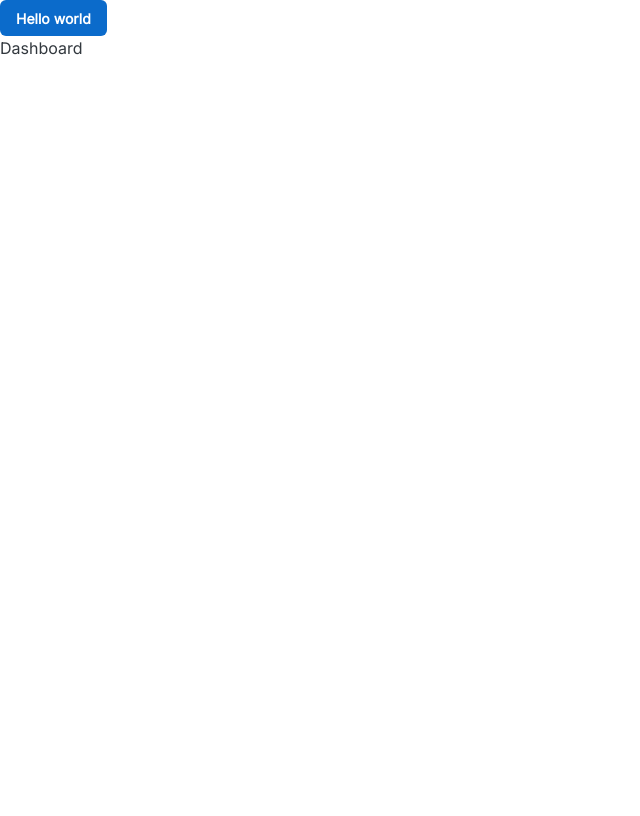
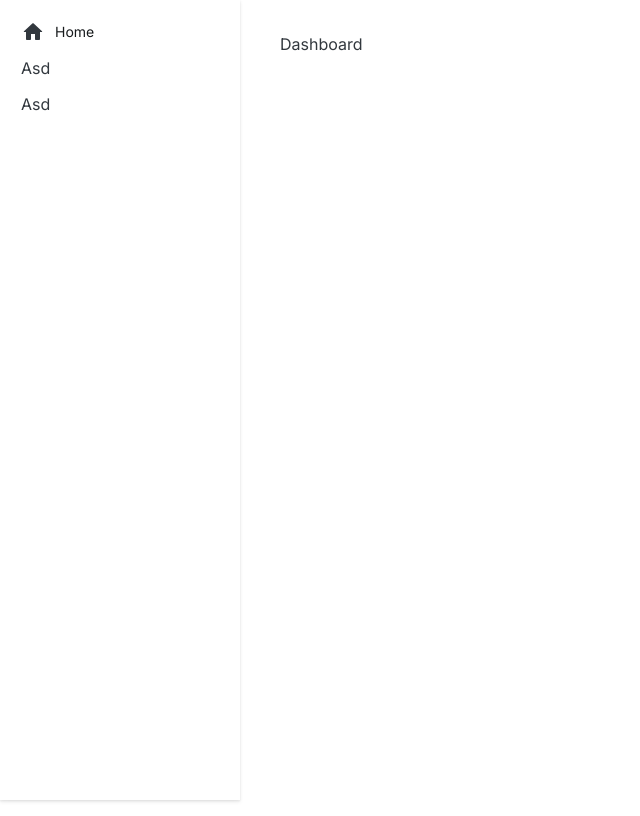
Before and after one commit to joonashak/space-major, a React app in the folder web/: page / in a window 1280 px wide. Shown: the whole page, without its empty margins (0-640 px from the left). Built offline with nearby package versions, Linux system fonts and the light colour scheme; the HTML template or start-up script is replaced by a standard one.

Commit message:
Static sidebar for larger screens

```diff
--- a/web/src/Header.tsx
+++ b/web/src/Header.tsx
@@ -5,9 +5,9 @@ const Header = () => (
   <Sheet
     sx={(theme) => ({
       display: "flex",
+      width: "100vw",
       gap: 2,
       p: 1,
-      mb: 2,
       boxShadow: "sm",
       [theme.breakpoints.up("lg")]: { display: "none" },
     })}
--- a/web/src/Layout.tsx
+++ b/web/src/Layout.tsx
@@ -1,17 +1,36 @@
 import { Box } from "@mui/joy";
-import Button from "@mui/joy/Button";
 import { Outlet } from "react-router-dom";
 import Header from "./Header";
+import Sidebar from "./Sidebar";
 
 const Layout = () => {
   return (
-    <>
+    <Box
+      sx={(theme) => ({
+        display: "flex",
+        flexDirection: "column",
+        [theme.breakpoints.up("lg")]: { flexDirection: "row" },
+      })}
+    >
       <Header />
-      <Button variant="solid">Hello world</Button>
-      <Box>
+      <Sidebar />
+      <Box
+        sx={(theme) => ({
+          ml: 1,
+          mr: 1,
+          mt: 2,
+          mb: 2,
+          [theme.breakpoints.up("lg")]: {
+            ml: 5,
+            mr: 5,
+            mt: 4,
+            mb: 4,
+          },
+        })}
+      >
         <Outlet />
       </Box>
-    </>
+    </Box>
   );
 };
 
--- /dev/null
+++ b/web/src/Navigator.tsx
@@ -0,0 +1,32 @@
+import HomeRoundedIcon from "@mui/icons-material/HomeRounded";
+import {
+  Box,
+  List,
+  ListItem,
+  ListItemButton,
+  ListItemContent,
+  Typography,
+} from "@mui/joy";
+
+const Navigator = () => (
+  <Box>
+    <List>
+      <ListItem>
+        <ListItemButton>
+          <HomeRoundedIcon />
+          <ListItemContent>
+            <Typography level="title-sm">Home</Typography>
+          </ListItemContent>
+        </ListItemButton>
+      </ListItem>
+      <ListItem>
+        <ListItemButton>Asd</ListItemButton>
+      </ListItem>
+      <ListItem>
+        <ListItemButton>Asd</ListItemButton>
+      </ListItem>
+    </List>
+  </Box>
+);
+
+export default Navigator;
--- /dev/null
+++ b/web/src/Sidebar.tsx
@@ -0,0 +1,21 @@
+import { Box } from "@mui/joy";
+import Navigator from "./Navigator";
+
+const Sidebar = () => (
+  <Box
+    sx={(theme) => ({
+      display: "none",
+      height: "100vh",
+      width: "240px",
+      gap: 2,
+      p: 1,
+      mb: 2,
+      boxShadow: "sm",
+      [theme.breakpoints.up("lg")]: { display: "flex" },
+    })}
+  >
+    <Navigator />
+  </Box>
+);
+
+export default Sidebar;
```
